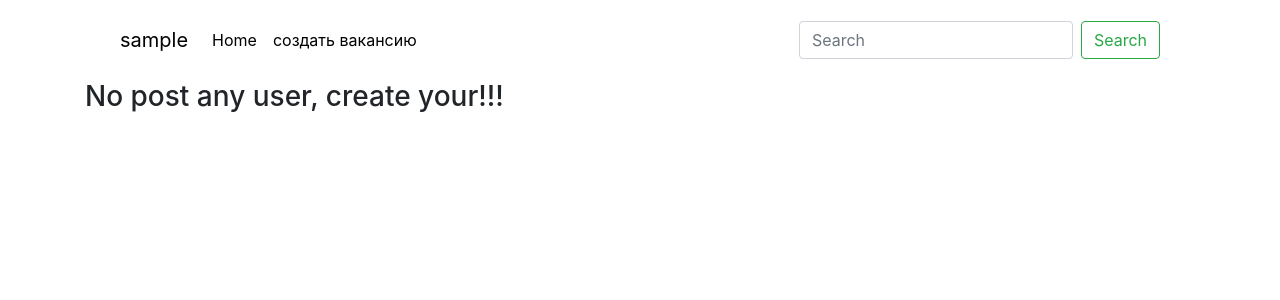
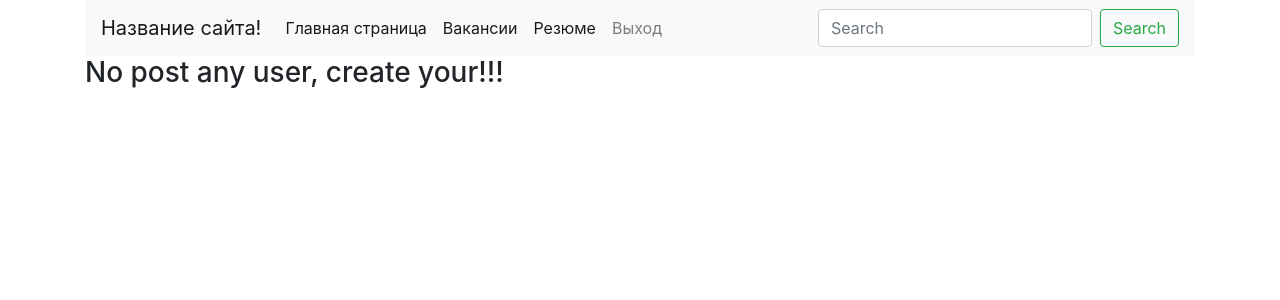
Before and after one commit to DyatkoM/web_job_search, a Django app: template job_search/vacancy/templates/vacancy/list_vacancy.html in a window 1280 px wide. Shown: the top 300 px of the page. Run offline with Django 4.2, Linux system fonts and the light colour scheme; the template is opened without the code that fills it, so the values that code supplies are empty; the visitor is signed in with stand-in values (Sample User, id 1); some libraries are stand-ins or nearby versions; some web fonts are replaced.

Commit message:
Fix navbar added reference for logout, resume and home

```diff
--- a/job_search/vacancy/templates/vacancy/list_vacancy.html
+++ b/job_search/vacancy/templates/vacancy/list_vacancy.html
@@ -2,22 +2,27 @@
 {% load static %}
 {% block content %}
 <div class="container">
-    <nav class="navbar navbar-expand-lg bg-body-tertiary" style="    --bs-bg-opacity: 0; padding:20px;">
-        <div class="container-fluid">
-            <a class="navbar-brand" href="#">{{ request.user }}</a>
-            <button class="navbar-toggler" type="button" data-bs-toggle="collapse"
-                    data-bs-target="#navbarSupportedContent" aria-controls="navbarSupportedContent"
-                    aria-expanded="false" aria-label="Toggle navigation">
+    <nav class="navbar navbar-expand-lg navbar-light bg-light">
+        {% if request.user.is_authenticated %}
+        <a class="navbar-brand" href="#">Название сайта!</a>
+        <button class="navbar-toggler" type="button" data-toggle="collapse" data-target="#navbarSupportedContent"
+                aria-controls="navbarSupportedContent" aria-expanded="false" aria-label="Toggle navigation">
             <span class="navbar-toggler-icon"></span>
         </button>
         <div class="collapse navbar-collapse" id="navbarSupportedContent">
-                <ul class="navbar-nav me-auto mb-2 mb-lg-0">
+            <ul class="navbar-nav mr-auto">
                 <li class="nav-item">
-                        <a class="nav-link active" aria-current="page" href="{% url 'main_page' %}">Home</a>
+                    <a class="nav-link active" aria-current="page" href="{%url 'main_page'%}">Главная страница</a>
+                </li>
+                <li class="nav-item active">
+                    <a class="nav-link active" aria-current="page" href="{% url 'all_vacancy' %}">Вакансии<span
+                            class="sr-only">(current)</span></a>
                 </li>
                 <li class="nav-item">
-                        <a class="nav-link active" aria-current="page" href="{% url 'vacancy_create' %}">создать
-                            вакансию</a>
+                    <a class="nav-link active" aria-current="page" href="#">Резюме</a>
+                </li>
+                <li class="nav-item">
+                    <a class="nav-link" href="{% url 'users:logout' %}">Выход</a>
                 </li>
 
             </ul>
@@ -29,8 +34,9 @@
                 </form>
             </form>
         </div>
-        </div>
     </nav>
+    {% endif %}
+
     {% for foto in list_vacancy %}
     <tr>
         <div class="card">
```
Lines whose indentation alone changed are shown as unchanged.
